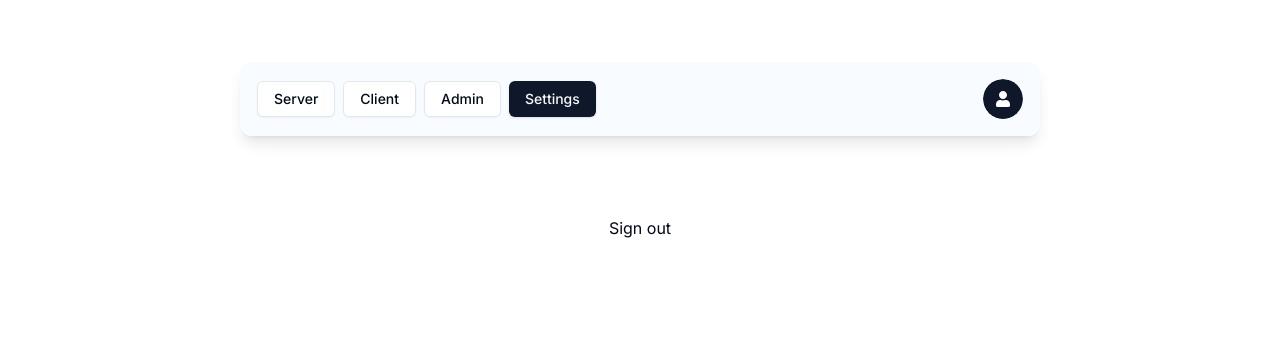
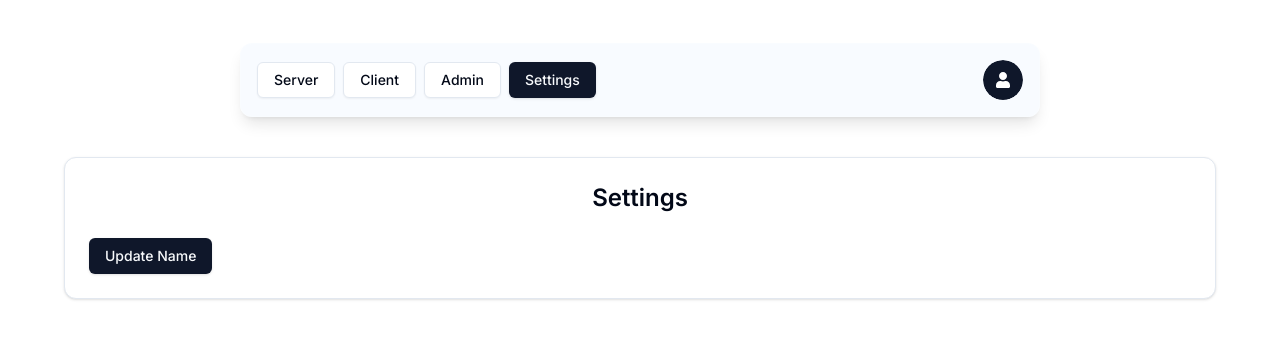
Before and after one commit to AntoniusKonovalov/to-do-list, a Next.js app: page /settings in a window 1280 px wide. Shown: the part 229-568 px from the top of the page. Built offline with nearby package versions, Linux system fonts and the light colour scheme; no server answers.

Commit message:
settings page update

```diff
--- a/actions/settings.ts
+++ b/actions/settings.ts
@@ -8,9 +8,24 @@ import { getUserById } from "@/data/user";
 import { currentUser } from "@/lib/auth";
 
 export const settings = async (values: z.infer<typeof SettingsSchema>) => {
-    const user = await currentUser();
+  const user = await currentUser();
 
-    if (!user) {
-        return { error: "Unauthorized" };
-    }
+  if (!user || !user.id) {
+    return { error: "Unauthorized" };
+  }
+
+  const dbUser = await getUserById(user.id);
+
+  if (!dbUser) {
+    return { error: "User not found" };
+  }
+
+  await db.user.update({
+    where: { id: dbUser.id },
+    data: {
+      ...values,
+    },
+  });
+
+    return { success: "Settings updated" };
 };
--- a/app/(protected)/settings/page.tsx
+++ b/app/(protected)/settings/page.tsx
@@ -3,46 +3,58 @@
 import { logout } from "@/actions/logout";
 import { useCurrentUser } from "@/app/hooks/use-current-user";
 import { getSession, useSession, signOut } from "next-auth/react";
-import { useEffect, useState } from "react";
+import { useEffect, useState, useTransition } from "react";
 
-interface User {
-  id?: string;
-  role?: "USER" | "ADMIN";
-  image?: string;
-}
-
-
+import { Card, CardHeader, CardContent } from "@/components/ui/card";
+import { Button } from "@/components/ui/button";
+import { settings } from "@/actions/settings";
 
 const SettingsPage = () => {
-  const [loading, setLoading] = useState(true);
+  // const [loading, setLoading] = useState(true);
 
-  useEffect(() => {
-    const fetchSession = async () => {
-      setLoading(true);
-      console.log("fetching session");
-      await getSession();
-      setLoading(false);
-    };
+  // useEffect(() => {
+  //   const fetchSession = async () => {
+  //     setLoading(true);
+  //     console.log("fetching session");
+  //     await getSession();
+  //     setLoading(false);
+  //   };
 
-    fetchSession();
-  }, []);
+  //   fetchSession();
+  // }, []);
+
+  // const onClick = () => {
+  //   logout();
+  // };
+
+  // if (loading) {
+  //   // Display loading state
+  //   return <div>Loading...</div>;
+  // }
+  const { update } = useSession();
+  const [isPending, startTransition] = useTransition();
 
   const onClick = () => {
-    logout();
+    startTransition(() => {
+      settings({
+        name: "Something different",
+      }).then(() => {
+        update();
+      });
+    });
   };
 
-  if (loading) {
-    // Display loading state
-    return <div>Loading...</div>;
-  }
-
-
   return (
-    <div className="bg-white p-10 rounded-xl">
-      <button onClick={onClick} type="submit">
-        Sign out
-      </button>
-    </div>
+    <Card className="w-[90%]">
+      <CardHeader>
+        <p className="text-2xl font-semibold text-center">Settings</p>
+      </CardHeader>
+      <CardContent>
+        <Button disabled={isPending} onClick={onClick}>
+          Update Name
+        </Button>
+      </CardContent>
+    </Card>
   );
 };
 
--- a/auth.ts
+++ b/auth.ts
@@ -73,15 +73,25 @@ export const {
       if (session.user) {
         session.user.isTwoFactorEnabled = token.isTwoFactorEnabled as boolean;
       }
+
+      if (session.user) {
+        session.user.name = token.name;
+        session.user.email = token.email as string;
+      }
+
       return session;
     },
     async jwt({ token }) {
+
       if (!token.sub) return token;
 
       const existingUser = await getUserById(token.sub);
 
+
       if (!existingUser) return token;
 
+      token.name = existingUser.name;
+      token.email = existingUser.email;
       token.role = existingUser.role;
       token.isTwoFactorEnabled = existingUser.isTwoFactorEnabled;
 
```
